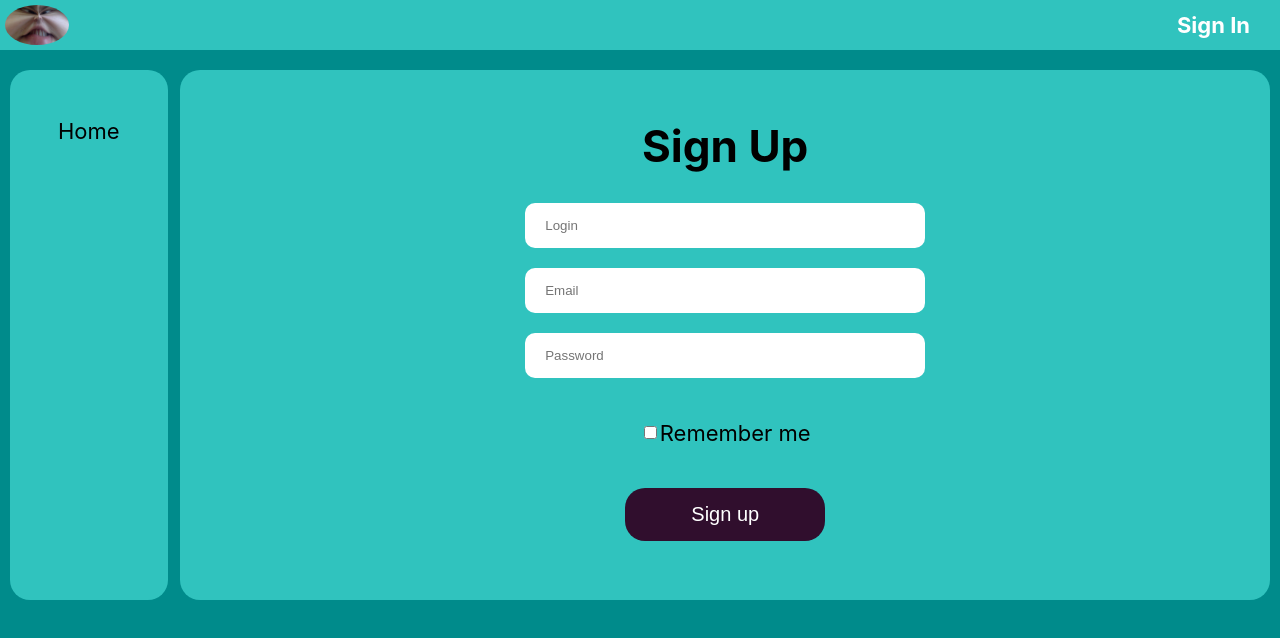
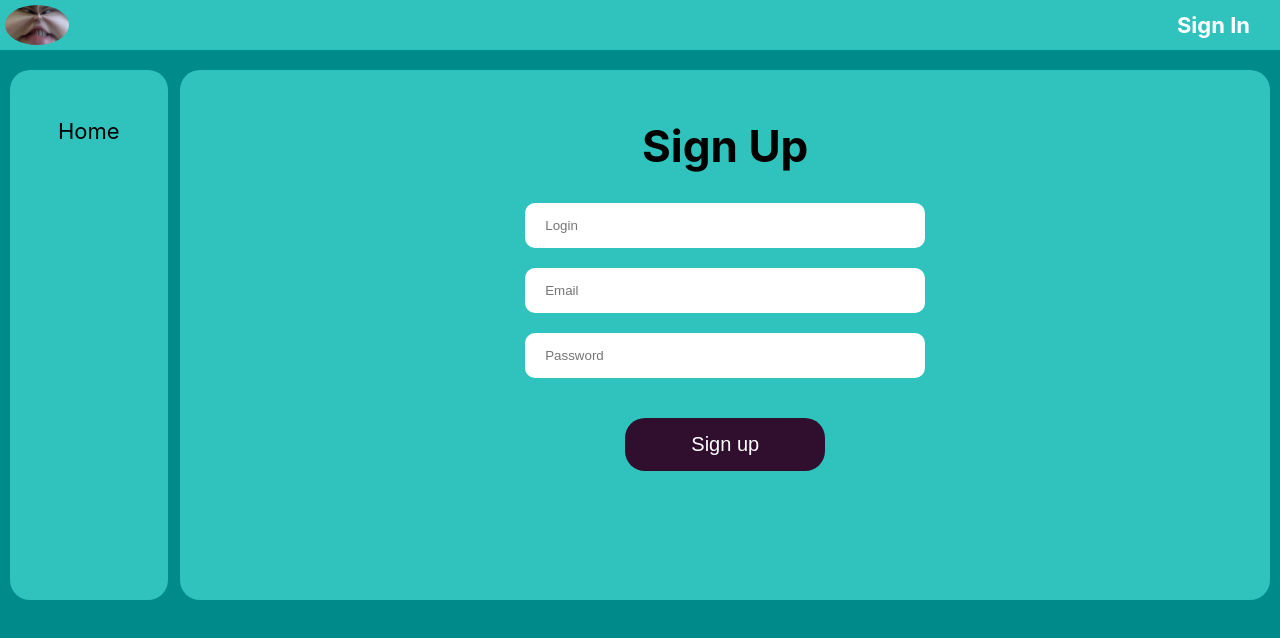
Before and after one commit to dimahoperskiy/chatClient, a React (Create React App) app: page /register in a window 1280 px wide. Shown: the top 638 px of the page. Built offline with nearby package versions, Linux system fonts and the light colour scheme; no server answers.

Commit message:
Remove remember me

```diff
--- a/src/components/authentification/Register/RegisterForm/RegisterForm.js
+++ b/src/components/authentification/Register/RegisterForm/RegisterForm.js
@@ -35,10 +35,6 @@ const RegisterForm = (props) => {
                        className={style.input}
                        validate={passwordRequired}/>
             </div>
-            <div className={style.rememberMe}>
-                <Field name='rememberMe' component='input' type='checkbox'/>
-                <p>Remember me</p>
-            </div>
             <div className={style.btnWrapper}>
                 <button type='submit' className={style.btn}>Sign up</button>
             </div>
```
